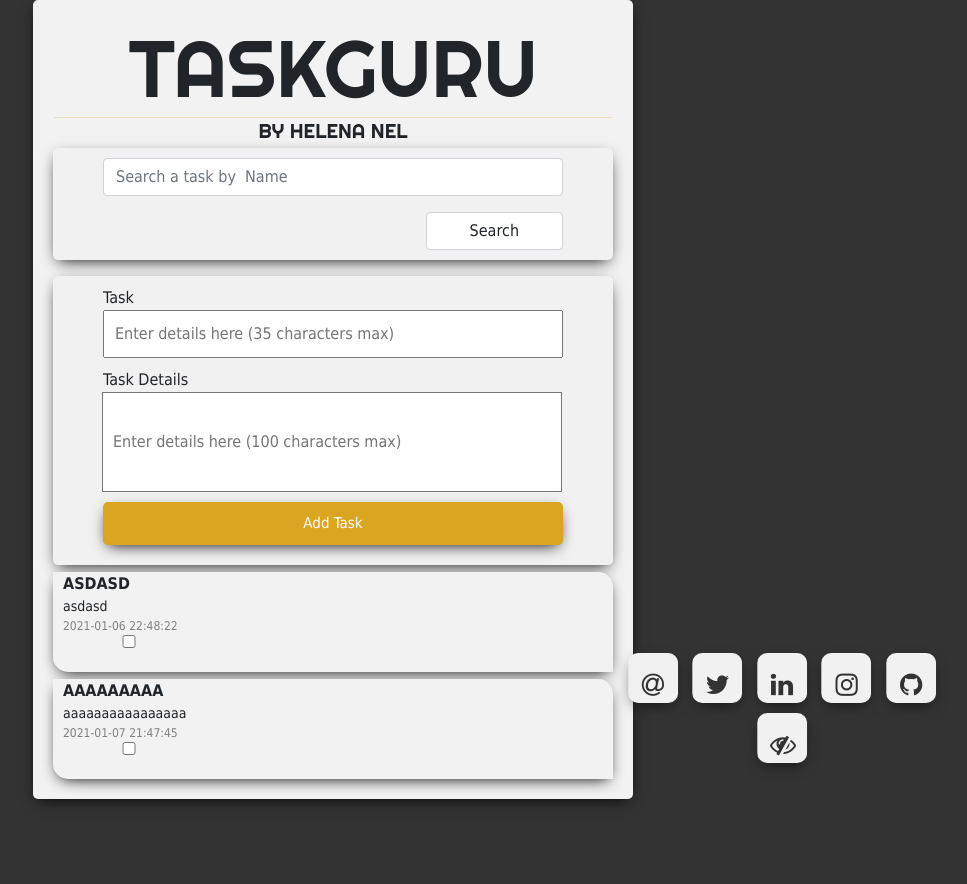
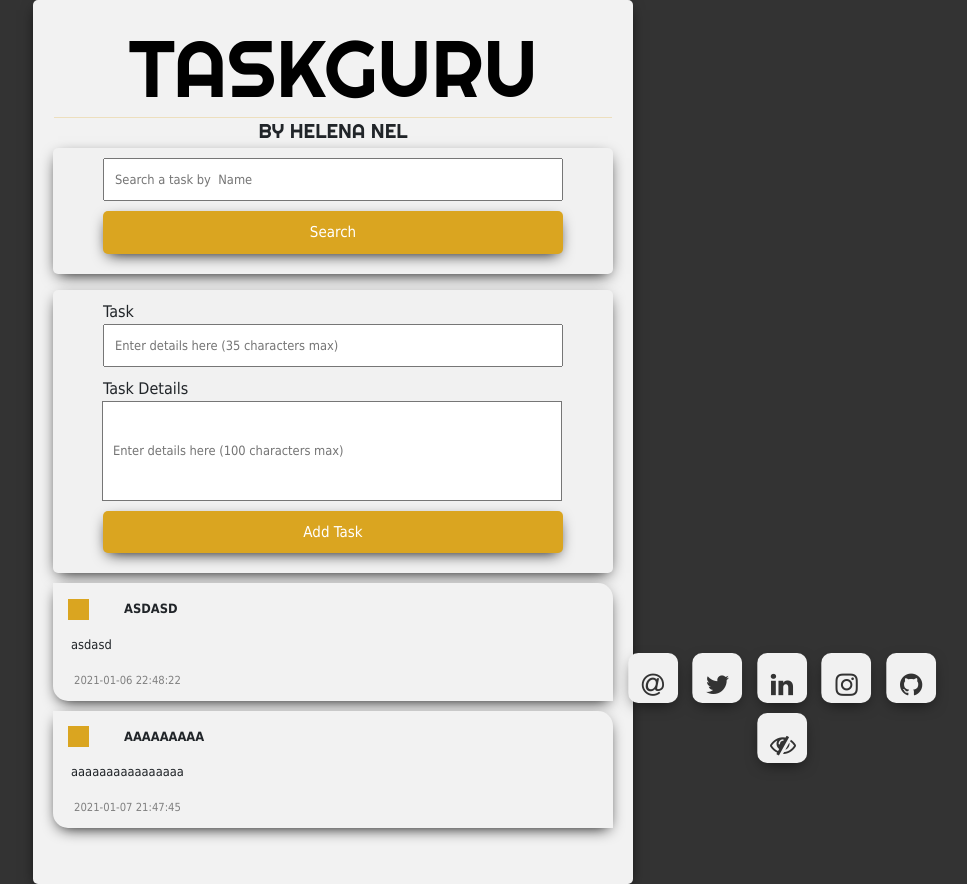
Before and after one commit to FlyingVespa/taskguru-php-todo-crud, a PHP site: page / in a window 1280 px wide. Shown: the part 20-904 px from the top of the page, without its empty margins (307-1274 px from the left). Before the commit the page ends 825 px from the top, so only its background shows below. Run offline with PHP 8.4, Linux system fonts and the light colour scheme; data comes from the database, SQL or seed files in the repository.

Commit message:
Add files via upload
Updated CSS.

```diff
--- /dev/null
+++ b/css/checkbox.css
@@ -0,0 +1,64 @@
+label {
+	margin: 5px;
+	padding: 6px;
+}
+
+.checkbox {
+	position: flex;
+	top: 0.5rem;
+	cursor: pointer;
+	margin-right: 8px;
+}
+
+.checkbox:before {
+	transition: all 0.25s ease-in-out;
+	content: '';
+	position: absolute;
+	left: 0;
+	z-index: 1;
+	width: 1rem;
+	height: 1rem;
+}
+
+.checkbox:checked:before {
+	transform: rotate(-45deg);
+	left: -0.1rem;
+	top: -0.3rem;
+	height: 0.5rem;
+	width: 1.6rem;
+	border: 5px solid rgb(0, 0, 0);
+	border-top-style: none;
+	border-right-style: none;
+}
+
+.checkbox:after {
+	content: '';
+	position: absolute;
+	top: -0.01rem;
+	left: -0.2rem;
+	width: 1.3rem;
+	height: 1.3rem;
+	background: #daa520;
+	cursor: pointer;
+}
+@-webkit-keyframes slideUp {
+	0% {
+		transform: translateY(6.25rem);
+	}
+	100% {
+		transform: translateY(0);
+	}
+}
+
+@keyframes slideUp {
+	0% {
+		transform: translateY(6.25rem);
+	}
+	100% {
+		transform: translateY(0);
+	}
+}
+
+li {
+	list-style: none;
+}
--- /dev/null
+++ b/css/styles.css
@@ -0,0 +1,477 @@
+@import url('https://fonts.googleapis.com/css2?family=Righteous&display=swap');
+
+/*Index
+
+section 1
+--> html/body/title
+section 2
+--> form
+section 3
+--> output (data)
+section 4
+--> add/edit/delete buttons
+section 5
+--> social buttons
+section 6
+--> scroll
+section 7
+--> @media screens
+*/
+/*---------------------- SECTION 1 --------------------*/
+
+* {
+	margin: 0;
+	padding: 0;
+	box-sizing: border-box;
+}
+html {
+	width: 100%;
+	height: 100vh;
+}
+
+form {
+	width: 100%;
+	margin: auto;
+	padding: 10px 50px 10px;
+	box-shadow: 0 5px 15px -5px rgba(0, 0, 0, 1);
+	border-radius: 5px;
+	background: #f1f1f1;
+}
+
+body {
+	background: #333333;
+}
+
+.wrapper {
+	margin-top: 20px;
+	margin-left: auto;
+	margin-right: auto;
+	flex-direction: column;
+	display: flex;
+	background: #f2f2f2;
+	width: 600px;
+	border-radius: 5px;
+	padding: 20px;
+	box-shadow: 0 5px 15px -5px rgba(0, 0, 0, 1);
+}
+
+h1 {
+	font-size: 5rem;
+	text-align: center;
+	font-family: 'Righteous', cursive;
+	margin: 0;
+	padding: 0;
+	color: black;
+	text-decoration: none;
+}
+.title {
+	text-decoration: none;
+}
+hr {
+	margin: 1px;
+	padding: 0;
+	color: goldenrod;
+}
+h4 {
+	padding: 0;
+	margin: 0;
+	font-size: 20px;
+	font-family: 'Righteous', cursive;
+	text-align: center;
+	text-transform: uppercase;
+	margin-bottom: 5px;
+}
+
+.msg {
+	margin: 10px auto;
+	padding: 10px;
+	border-radius: 5px;
+	color: #3c763d;
+	background: #dff0d8;
+	border: 1px solid #3c763d;
+	max-width: 500px;
+	text-align: center;
+}
+.msg .dlt {
+	background: #b97979;
+	color: #c52e1a;
+}
+
+/*---------------------- SECTION 2 --------------------*/
+
+.input-group {
+	margin: 10px 0px 10px 0px;
+}
+textarea {
+	padding: 10px;
+	place-items: center;
+	align-items: center;
+	place-content: center;
+	align-content: center;
+	position: relative;
+	width: 100%;
+	height: 100px;
+	resize: none;
+	font-size: 0.8rem;
+}
+input {
+	padding: 10px;
+	position: relative;
+	width: 100%;
+	font-size: 0.8rem;
+}
+
+.form-wrapper {
+	margin: 30px;
+}
+
+.btn-add,
+.btn-update,
+.btn-reset,
+#btn-search,
+#btn-reset {
+	text-decoration: none;
+	padding: 10px;
+	font-size: 15px;
+	color: white;
+	width: 100%;
+	border: none;
+	border-radius: 5px;
+	box-shadow: 0 5px 15px -5px rgba(0, 0, 0, 1);
+	text-align: center;
+}
+.btn-add,
+#btn-search {
+	background: goldenrod;
+	box-shadow: 0 5px 15px -5px rgba(0, 0, 0, 1);
+}
+.btn-add:active,
+#btn-search:active,
+#btn-reset:active,
+.btn-update:active {
+	transform: translateY(4px);
+	border: none;
+	text-decoration: none;
+}
+
+.btn-add:hover,
+.btn-update:hover,
+#btn-reset:hover {
+	background-position: 100% 0;
+	-moz-transition: all 0.4s ease-in-out;
+	-o-transition: all 0.4s ease-in-out;
+	-webkit-transition: all 0.4s ease-in-out;
+	transition: all 0.4s ease-in-out;
+	background-image: linear-gradient(
+		to right,
+		#f1d26b,
+		goldenrod,
+		goldenrod,
+		#f1d26b
+	);
+	box-shadow: 0 4px 15px 0 grey;
+}
+.btn-add:hover,
+#btn-search:hover {
+	background-position: 100% 0;
+	-moz-transition: all 0.4s ease-in-out;
+	-o-transition: all 0.4s ease-in-out;
+	-webkit-transition: all 0.4s ease-in-out;
+	transition: all 0.4s ease-in-out;
+	background-image: linear-gradient(
+		to right,
+		#a3a3a3,
+		rgb(59, 57, 54),
+		rgb(59, 57, 54),
+		#a3a3a3
+	);
+	box-shadow: 0 4px 15px 0 grey;
+}
+
+.btn-update,
+#btn-reset {
+	background: rgb(59, 57, 54);
+}
+#btn-reset {
+	margin-top: 10px;
+}
+
+/*---------------------- SECTION 3 --------------------*/
+
+.container {
+	display: flex;
+	position: relative;
+	margin-top: 10px;
+	width: 100%;
+
+	box-shadow: 0 5px 15px -5px rgba(0, 0, 0, 1);
+	transition: 0.55s linear;
+	border-radius: 0 15px 0 15px;
+	padding-left: 10px;
+	overflow: hidden;
+	background: #f2f2f2;
+}
+
+#input-name {
+	font-size: 0.8rem;
+	margin-top: 0.5rem;
+	margin-left: 1rem;
+	font-weight: bold;
+	text-transform: uppercase;
+}
+
+#input-task {
+	font-size: 0.8rem;
+}
+
+.container #input-date {
+	display: inline-block;
+	text-align: center;
+	font-size: 0.7rem;
+	color: grey;
+}
+/*---------------------- SECTION 4 --------------------*/
+.del_btn {
+	background: maroon;
+	border-radius: 0px 0px 0px 15px;
+}
+.edit_btn {
+	float: right;
+	background: goldenrod;
+}
+
+.button1,
+.button2 {
+	position: absolute;
+	right: -90px;
+	transition: 0.35s ease-in;
+}
+
+.button1 a,
+.button2 a {
+	display: flex;
+	justify-content: center;
+	align-items: center;
+	width: 70px;
+	color: white;
+	z-index: 1;
+	height: 3.5rem;
+	text-decoration: none;
+}
+.container:hover .button1 {
+	right: 0;
+}
+
+.container:hover .button2 {
+	right: 70;
+}
+
+* {
+	font-family: tahoma;
+}
+/*---------------------- SECTION 5 --------------------*/
+.back-to-top {
+	position: fixed;
+	bottom: 55px;
+	right: 55px;
+	display: none;
+	height: 50px;
+	width: 50px;
+	background: goldenrod;
+	text-decoration: none;
+}
+#top {
+	position: fixed;
+	bottom: 20px;
+	left: 50px;
+	padding: 20px 15px;
+	border-radius: 0 15px 0 15px;
+	border: 0;
+	background: goldenrod;
+	color: #f2f2f2;
+	font-weight: 700;
+	text-transform: uppercase;
+	font-size: 18px;
+	cursor: pointer;
+	outline: none;
+	opacity: 0;
+	transition: 0.2s ease-out;
+}
+#top.show {
+	opacity: 1;
+}
+
+/*---------------------- SECTION 6 --------------------*/
+
+.middle {
+	position: fixed;
+	bottom: 0;
+	right: 0;
+	transform: translate(-10%, -10%);
+	text-align: center;
+	z-index: 99;
+}
+
+.btn {
+	display: inline-block;
+	width: 50px;
+	height: 50px;
+	background: #f1f1f1;
+	margin: 5px;
+	border-radius: 20%;
+	box-shadow: 0 5px 15px -5px rgba(0, 0, 0, 0.7);
+	color: #333333;
+	overflow: hidden;
+	position: relative;
+}
+
+.btn i {
+	line-height: 50px;
+	font-size: 26px;
+	transition: 0.2s linear;
+}
+
+.btn:hover i {
+	transform: scale(1.3);
+	color: #f1f1f1;
+}
+
+.btn::before {
+	content: '';
+	position: absolute;
+	height: 120%;
+	width: 120%;
+	background: goldenrod;
+	transform: rotate(45deg);
+	left: -110%;
+	top: 90%;
+}
+
+.btn:hover::before {
+	animation: aaa 0.7s 1;
+	top: -10%;
+	left: -10%;
+}
+
+@keyframes aaa {
+	0% {
+		top: -110%;
+		left: 90%;
+	}
+
+	50% {
+		top: 10%;
+		left: -30%;
+	}
+
+	100% {
+		top: -10%;
+		left: -10%;
+	}
+}
+footer {
+	height: 10%;
+	margin: 0;
+	padding: 10;
+}
+/*---------------------- SECTION 7 --------------------*/
+@media screen and (max-width: 375px) {
+	body {
+		background-color: rgb(24, 24, 26);
+		font-size: 12px;
+	}
+	h1 {
+		font-size: 3rem;
+	}
+
+	.wrapper {
+		width: 95%;
+	}
+	.container {
+		width: 100%;
+	}
+	form {
+		padding: 15px;
+	}
+	input {
+		margin-left: 0;
+		font-size: 12px;
+	}
+
+	/*social*/
+	.middle {
+		bottom: 10px;
+	}
+
+	.btn {
+		width: 50px;
+		height: 50px;
+	}
+	.btn i {
+		line-height: 28px;
+	}
+
+	/*Scroll*/
+	#top {
+		bottom: 0;
+		width: 100%;
+		padding: 10px 5px;
+		border-radius: 0px;
+		border: 0;
+		left: 0;
+	}
+	#top.show {
+		opacity: 1;
+	}
+}
+
+@media screen and (max-width: 680px) {
+	body {
+		font-size: 12px;
+	}
+
+	h1 {
+		font-size: 3rem;
+	}
+
+	.wrapper {
+		width: 95%;
+	}
+	.container {
+		width: 100%;
+	}
+	form {
+		padding: 15px;
+	}
+	input {
+		margin-left: 0;
+		font-size: 12px;
+	}
+
+	/*social*/
+	.middle {
+		bottom: 10px;
+	}
+
+	.btn {
+		width: 50px;
+		height: 50px;
+	}
+	.btn i {
+		line-height: 28px;
+	}
+
+	/*Scroll*/
+	#top {
+		bottom: 0;
+		width: 100%;
+		padding: 10px 5px;
+		border-radius: 0px;
+		border: 0;
+		left: 0;
+	}
+	#top.show {
+		opacity: 1;
+	}
+}
+/*-----------------------------------*/
--- a/index.php
+++ b/index.php
@@ -24,6 +24,7 @@ if (isset($_POST['search'])) {
 
 ?>
 <html>
+
 <head>
     <meta name="viewport" content="width=device-width,initial-scale=1,maximum-scale=1,user-scalable=no">
     <meta http-equiv="X-UA-Compatible" content="IE=edge,chrome=1">
@@ -31,8 +32,9 @@ if (isset($_POST['search'])) {
     <link rel="stylesheet" href="https://cdnjs.cloudflare.com/ajax/libs/font-awesome/4.7.0/css/font-awesome.min.css">
     <link href="https://cdn.jsdelivr.net/npm/bootstrap@5.0.0-beta1/dist/css/bootstrap.min.css" rel="stylesheet" integrity="sha384-giJF6kkoqNQ00vy+HMDP7azOuL0xtbfIcaT9wjKHr8RbDVddVHyTfAAsrekwKmP1" crossorigin="anonymous">
     <title>TaskGuru</title>
-    <link rel="stylesheet" href="styles.css">
-    <link rel="shortcut icon" href="clipboards.svg" image/x-icon">
+    <link rel="stylesheet" href="css/styles.css">
+    <link rel="shortcut icon" href="clipboards.svg" type="image/x-icon">
+    <link rel="stylesheet" href="css/checkbox.css">
 </head>
 <header>
     <div class="middle">
@@ -43,35 +45,36 @@ if (isset($_POST['search'])) {
             <a class="btn" href="https://www.instagram.com/hedrinel/?hl=en"><i class="fa fa-instagram"></i></a>
             <a class="btn" href="https://github.com/FlyingVespa"><i class="fa fa-github"></i></a>
         </div>
-        <a class="btn" onclick="myFunction()"><i class="fa fa-eye-slash"></i></a>
+        <a class="btn" id="socialBtn"><i class="fa fa-eye-slash"></i></a>
     </div>
 </header>
 
 <body>
     <div class="wrapper">
+        <a class="title" href=" index.php">
             <h1>TASKGURU</h1>
+        </a>
         <hr>
         <h4>by Helena Nel</h4>
 
         <!-- Search Form for Search Task By Name -->
         <div class="col-md-12 search mb-3">
             <form action="index.php" method="POST">
-                <input class="form-control" type="text" placeholder="Search a task by  Name" value="<?php if (isset($search)) echo $search  ?>" name="search">
-                <div class="row">
-                    <div class="col-md-8"></div>
-                    <div class="col-md-4 float-right mt-3">
-                        <input class="form-control" type="submit" name="submit" value="Search">
+                <div class="inputFields">
+                    <input type="text" placeholder="Search a task by  Name" value="<?php if (isset($search)) echo $search  ?>" name="search" required>
+                </div>
+                <div class="input-group">
+                    <button id="btn-search" type="submit" name="submit" value="Search">Search</button>
                     <?php
-
                     if (isset($_POST['search'])) {
-                            echo "<a href='index.php' class='form-control float-left'>Reset</a>";
+                        echo "<a href='index.php' id='btn-reset'>Reset</a>";
                     }
                     ?>
-                    </div>
                 </div>
             </form>
         </div>
         <!-- End Search Form for Search Task By Name -->
+        <div class="col-md-12 add-task mb-3">
             <form method="post" action="server.php">
                 <input type="hidden" name="id" value="<?php echo $id; ?>">
                 <div class="inputFields">
@@ -100,22 +103,10 @@ if (isset($_POST['search'])) {
                     ?>
                 </div>
             <?php endif ?>
-
             <?php while ($row = mysqli_fetch_array($results)) { ?>
-            <div class="container">
+                <div class="col-md-12 container">
 
                     <div class="input">
-                    <span id="input-name"><?php echo $row['name']; ?></span>
-                    <br>
-                    <span id="input-task"> <?php echo $row['task']; ?></span>
-                    <br>
-                    <span id="input-date"> <?php echo $row['tdate']; ?></span>
-                    <?php if ($row['checkbox']) { ?>
-                        <input class="checkbox" type="checkbox" data-todo-id="<?php echo $row['id']; ?>" checked />
-                    <?php } else { ?>
-                        <input class="checkbox" type="checkbox" data-todo-id="<?php echo $row['id']; ?>" />
-                    <?php } ?>
-                </div>
                         <div class="button1">
                             <a href="index.php?edit=<?php echo $row['id']; ?>" class="edit_btn">
                                 <i class="fa fa-edit fa-2x"></i></a>
@@ -123,6 +114,28 @@ if (isset($_POST['search'])) {
                         <div class="button2">
                             <a href="server.php?del=<?php echo $row['id']; ?>" class="del_btn fa fa-trash fa-2x" onclick="return confirm('Are you sure you want to delete this item?')" ;></a>
                         </div>
+                        <div class="d-flex bd-highlight">
+                            <div class="p-2 flex-shrink-1 bd-highlight">
+                                <?php if ($row['checkbox']) { ?>
+                                    <input class=" checkbox" type="checkbox" data-todo-id="<?php echo $row['id']; ?>" checked />
+                                    </td>
+                                <?php } else { ?>
+                                    <input class="checkbox" type="checkbox" data-todo-id="<?php echo $row['id']; ?>" /></td>
+                                <?php } ?>
+                            </div>
+                            <div class=" d-inline-flex p-2 bd-highlight">
+                                <label? id="input-name"><?php echo $row['name']; ?></label?>
+                            </div>
+                        </div>
+                        <div class="d-flex p-2">
+                            <span id="input-task"> <?php echo $row['task']; ?></span></td>
+                        </div>
+                        <div class="d-flex">
+                            <label id="input-date"> <?php echo $row['tdate']; ?></label></td>
+                        </div>
+
+                    </div>
+
                 </div>
             <?php } ?>
         </div>
@@ -131,17 +144,10 @@ if (isset($_POST['search'])) {
     <button id="top">Back To Top</button>
 </footer>
 <script src="https://ajax.googleapis.com/ajax/libs/jquery/1.12.4/jquery.min.js"></script>
-<script src="main.js"></script>
+
 <script>
-    function myFunction() {
-        var x = document.querySelector(".social");
-        if (x.style.display === "block") {
-            x.style.display = "none";
-        } else {
-            x.style.display = "block";
-        }
-    }
     $(document).ready(function() {
+        // checkbox toggle function
         $(".checkbox").click(function(e) {
             //Get Task id from Task Table using checkbox
             const id = $(this).attr('data-todo-id');
@@ -154,17 +160,42 @@ if (isset($_POST['search'])) {
                         if (data === '1') {
                             h2.removeClass('checked');
                             // If Data Response id 1 means if checkbox is checked this alert will be show
-                            alert('Task Status Change to Checked  Successfully');
+                            document.querySelector('.alert').textContent = "Task marked as complete";
+
                         } else {
                             h2.addClass('checked');
                             // If Data Response id 0 means if checkbox is unchecked this alert will be show
-                            alert('Task Status Change to uchecked  Successfully');
+                            alert('Task Marked Uncomplete');
                         }
+                        var alertList = document.querySelectorAll('.alert')
+                        alertList.forEach(function(alert) {
+                            new bootstrap.Alert(alert)
+                        })
                     }
                 }
             );
         });
+        // Toggle Social function
+        $("#socialBtn").click(function() {
+            $(".social").toggle();
+        });
+    });
+    // Scroll Function
+    $(window).scroll(function() {
+        let position = $(window).scrollTop();
+
+        if (position >= 250) {
+            $('#top').addClass('show');
+        } else {
+            $('#top').removeClass('show');
+        }
+    });
+    $('#top').click(function() {
+        $('html, body').animate({
+            scrollTop: 0
+        }, 800);
     });
 </script>
 
+
 </html>
--- a/server.php
+++ b/server.php
@@ -49,6 +49,5 @@ if (isset($_POST['update'])) {
 if (isset($_GET['del'])) {
     $id = $_GET['del'];
     mysqli_query($db, "DELETE FROM info WHERE id=$id");
-    $_SESSION['msgdelete'] = "Task $name had been deleted!";
-    header('location: index.php');
-}
+    $_SESSION['msgdelete'] = "Task has been deleted!";
+    header('location: index.php');}
```
Lines whose indentation alone changed are shown as unchanged.
